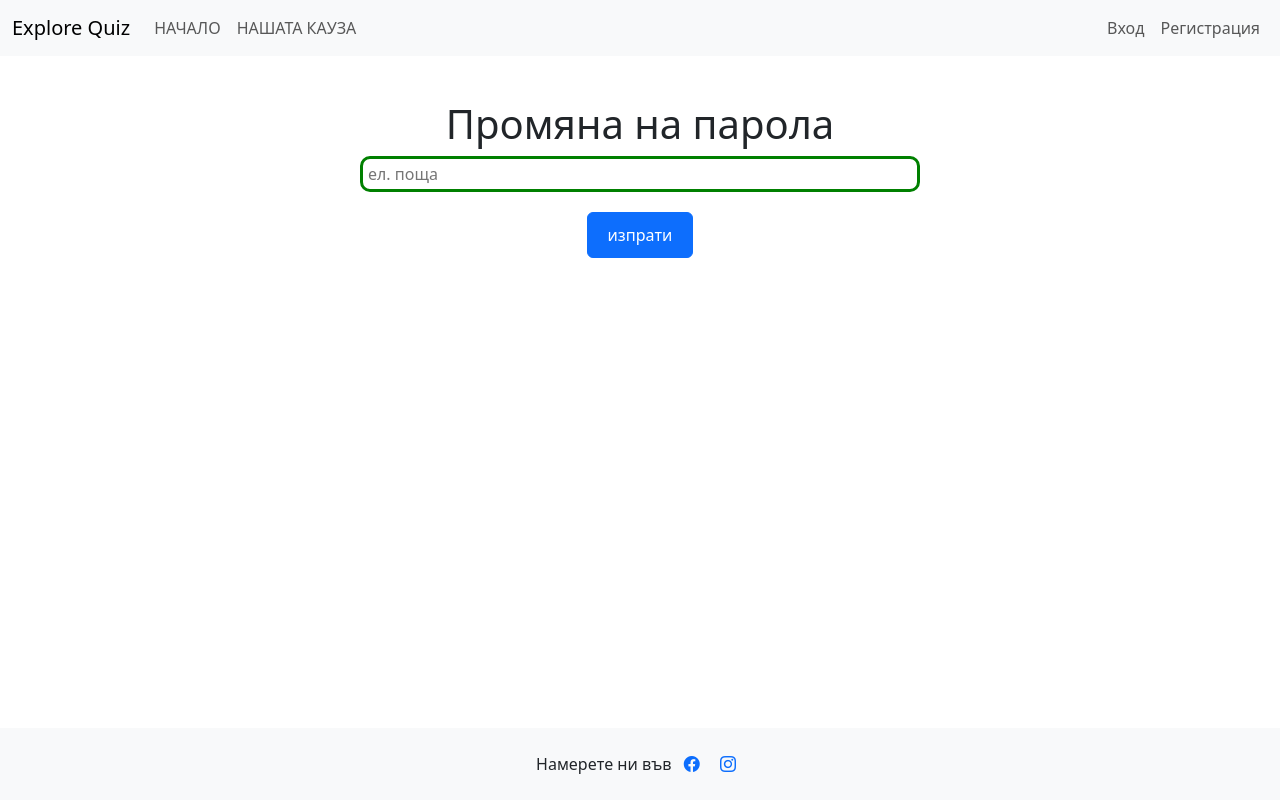
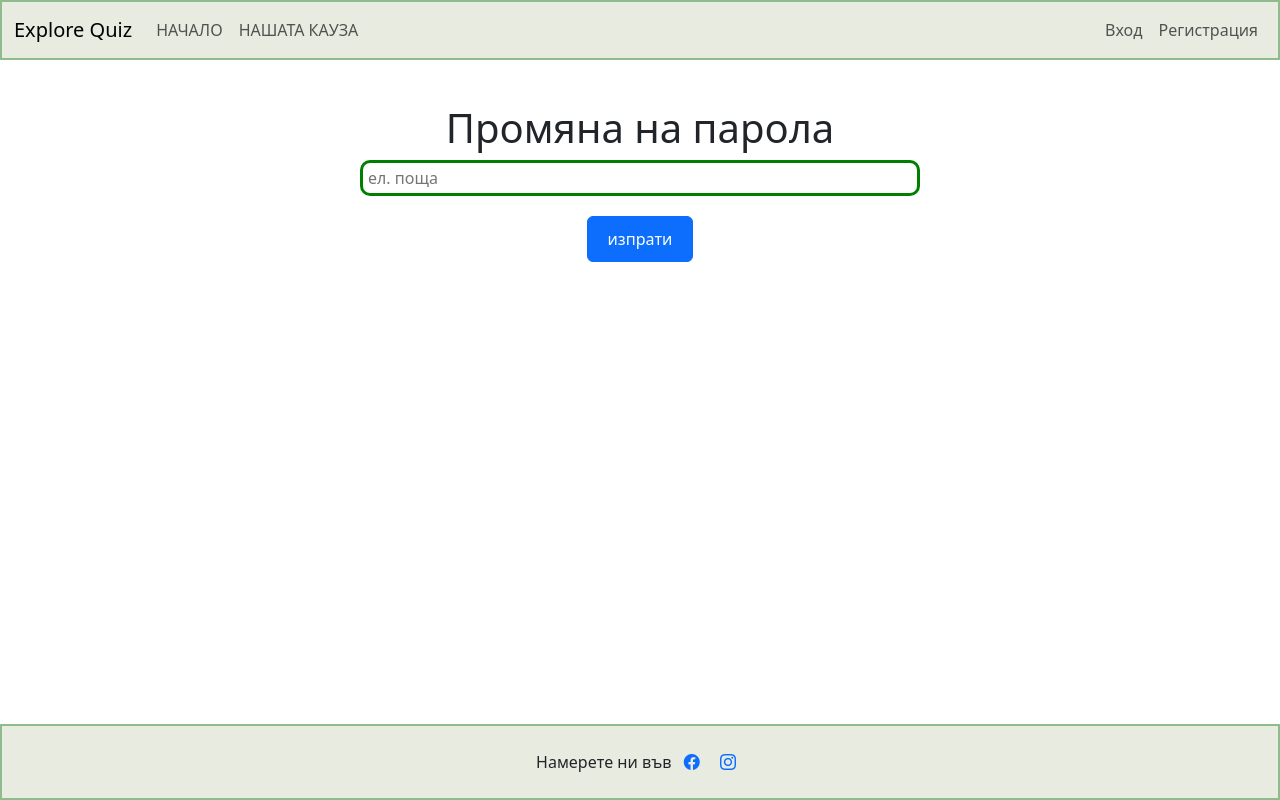
Before and after one commit to bvoytash/Quiz-Application, a Django app: page /auth/reset_password/ in a window 1280 px wide. Run offline with Django 4.2, Linux system fonts and the light colour scheme; parts of the project's set-up code (start-up, migrations or seed data) failed here and were passed over; some libraries are stand-ins or nearby versions.

Commit message:
some colors added

```diff
--- a/explorebg/settings.py
+++ b/explorebg/settings.py
@@ -4,7 +4,10 @@ from pathlib import Path
 from dotenv import load_dotenv
 # Build paths inside the project like this: BASE_DIR / 'subdir'.
 from django.urls import reverse_lazy
+
+
 load_dotenv()
+
 BASE_DIR = Path(__file__).resolve().parent.parent
 
 # Quick-start development settings - unsuitable for production
--- a/templates/base.html
+++ b/templates/base.html
@@ -14,13 +14,14 @@
          main {
              flex: 1;
          }
-         footer {
-             background-color: #f8f9fa;
+         footer, nav {
+             background-color: #E7EBE0FF;
+             border: 2px solid #8FBC8F; /* Green border */
          }
      </style>
 </head>
 <body>
-<nav class="navbar navbar-expand-lg navbar-light bg-light">
+<nav class="navbar navbar-expand-lg navbar-light">
     <div class="container-fluid">
         <a class="navbar-brand" href="{% url 'home' %}">Explore Quiz</a>
         <button class="navbar-toggler" type="button" data-bs-toggle="collapse" data-bs-target="#navbarNav" aria-controls="navbarNav" aria-expanded="false" aria-label="Toggle navigation">
@@ -68,7 +69,7 @@
         {% endblock %}
     </main>
 
-<footer class="bg-light text-center py-4 mt-4">
+<footer class="text-center py-4 mt-4">
     <div class="container">
         <span>Намерете ни във </span>
         <a href="https://www.facebook.com/pages/category/Local---travel-website/Explore-Bulgarian-Beauty-109366823810835/" class="text-decoration-none mx-2">
--- a/templates/quiz/play_quiz.html
+++ b/templates/quiz/play_quiz.html
@@ -8,6 +8,9 @@
         .question {
             font-weight: bold;
             margin-bottom: 10px;
+            background-color: 	#e9f5d6ff; /* A color between green and grey */
+            padding: 10px;
+            border-radius: 5px;
         }
         .answer-list {
             list-style-type: none;
@@ -29,7 +32,7 @@
                 <form method="post" action="{% url 'get result' %}">
                     {% csrf_token %}
                     {% for q in questions %}
-                        <div class="question">{{ q }}</div>
+                        <div class="question">{{ forloop.counter }}. {{ q }}</div>
                         <ul class="answer-list">
                             {% for answer in q.get_answer_quiz %}
                                 <li class="answer-item">
```
